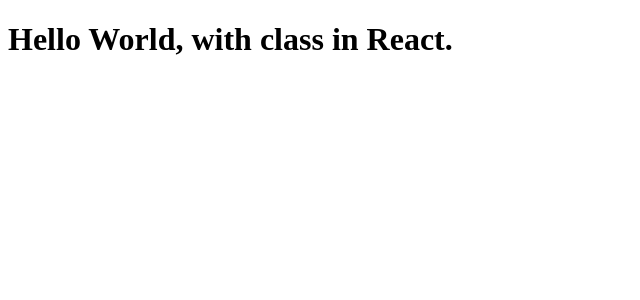
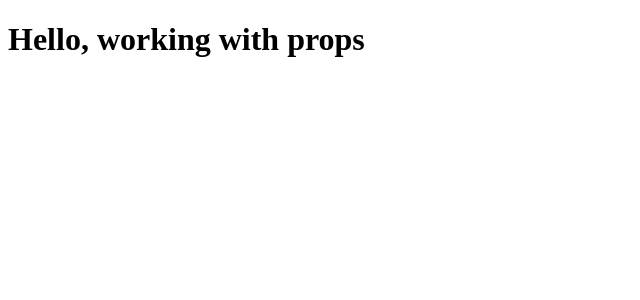
Before and after one commit to ericmaniraguha/react-crush-course, a React (Create React App) app: page / in a window 1280 px wide. Shown: the top 300 px of the page, without its empty margins (0-640 px from the left). Built offline with nearby package versions, Linux system fonts and the light colour scheme.

Commit message:
working with props

```diff
--- a/src/App.js
+++ b/src/App.js
@@ -1,19 +1,11 @@
-import React from 'react';
 import Header from './components/Header';
 
-// function App() {
-//   return (
-//     <div className='container'>
-//       <Header />
-//     </div>
-//   );
-// }
-
-// with classe
-class App extends React.Component {
-  render() {
-    return <h1>Hello World, with class in React.</h1>;
-  }
+function App() {
+  return (
+    <div className='container'>
+      <Header title='Hello, working with props' />
+    </div>
+  );
 }
 
 export default App;
--- a/src/components/Header.js
+++ b/src/components/Header.js
@@ -1,7 +1,7 @@
-const Header = () => {
+const Header = (props) => {
   return (
     <header>
-      <h1>My First App with React</h1>
+      <h1>{props.title}</h1>
     </header>
   );
 };
```
Also changed, not shown: 1 other file (tests, documents, lock files or other folders).
